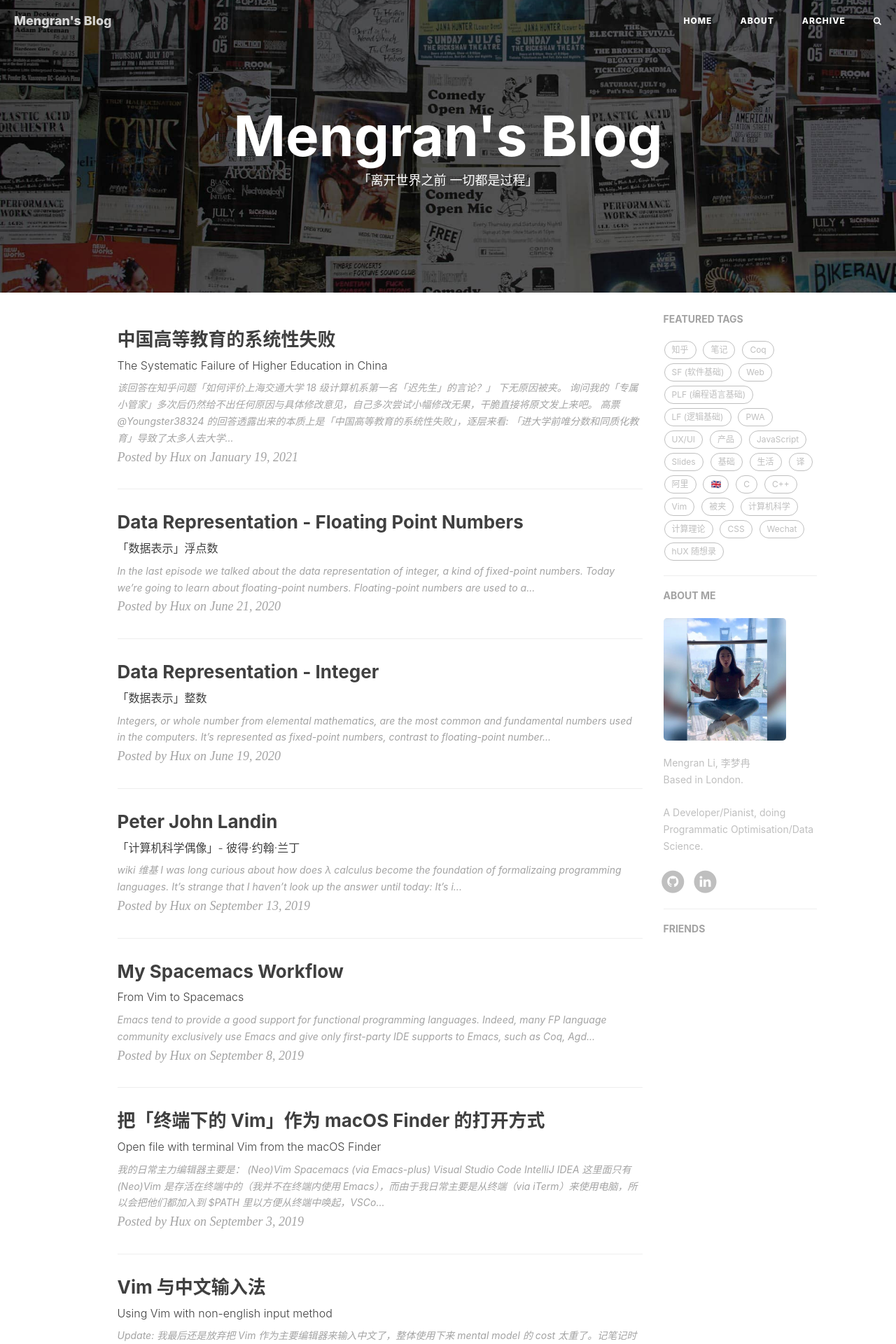
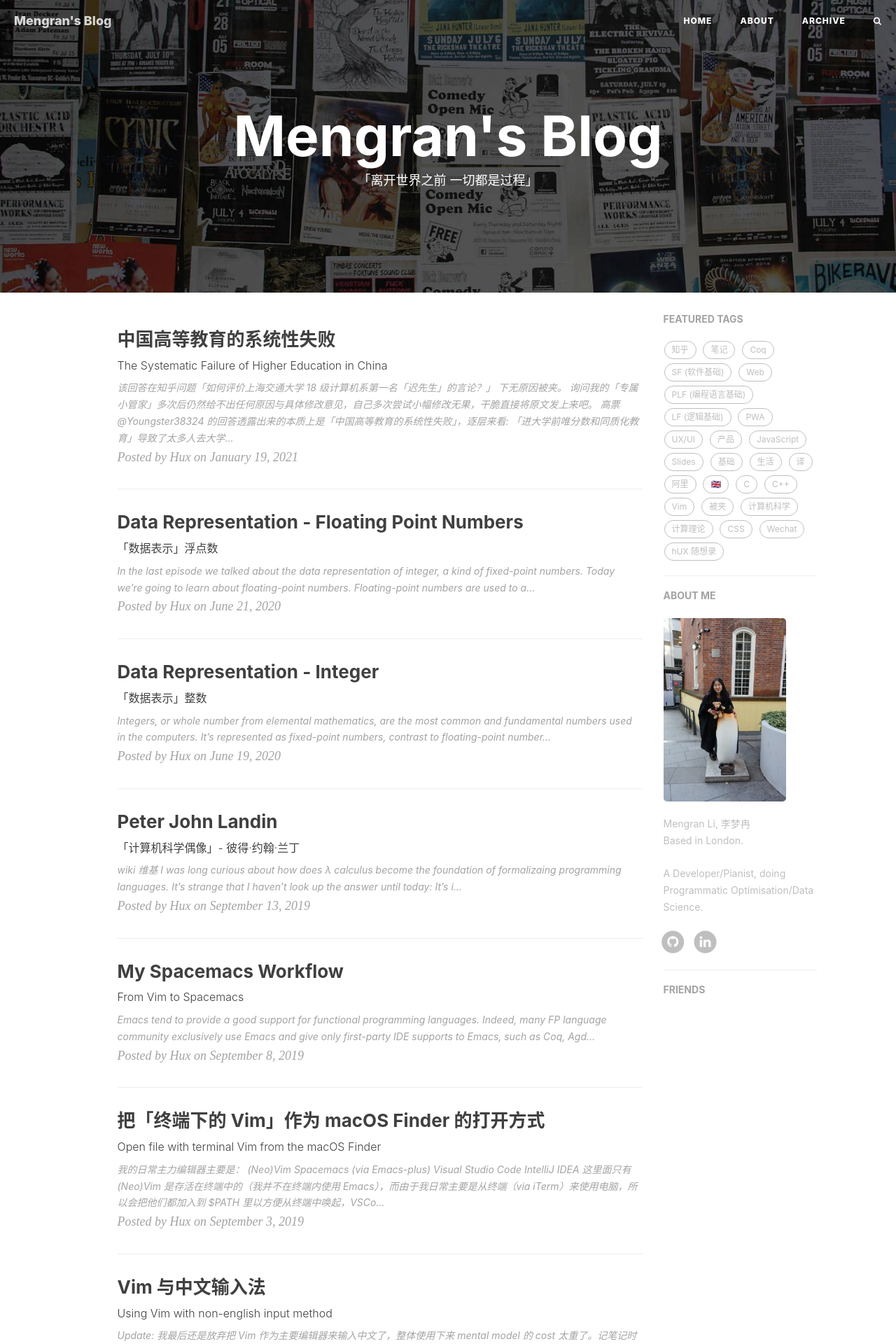
Before and after one commit to mengranli-ali/mengranli-ali.github.io, a Jekyll site: the page built from index.html, in a window 1280 px wide. Shown: the top 1920 px of the page at 70% size. Built offline with Jekyll 4.4.1, drawn with Linux system fonts in a browser that asks for light colours; nearby versions of some CDN libraries; the list of posts is cut into pages by our own code; comment, search, counter and statistics services are not loaded.

Commit message:
update profile pic2

```diff
--- a/_config.yml
+++ b/_config.yml
@@ -78,8 +78,8 @@ ga_domain: mengranli-ali.github.io
 
 # Sidebar settings
 sidebar: true                           # whether or not using Sidebar.
-sidebar-about-description: "Mengran Li, 李梦冉 <br> Based in London. <br> <br>A Developer/Pianist, doing Programmatic Optimisation/Data Science.<br>"
-sidebar-avatar: /img/mengranli-profile.jpeg     # use absolute URL, seeing it's used in both `/` and `/about/`
+sidebar-about-description: "Mengran Li, 李梦冉 <br> Based in London. <br><br>A Developer/Pianist, doing Programmatic Optimisation/Data Science.<br>"
+sidebar-avatar: /img/mengranli-pic.jpeg     # use absolute URL, seeing it's used in both `/` and `/about/`
 
 
 
```
Also changed, not shown: img/mengranli-pic.jpeg (added).
